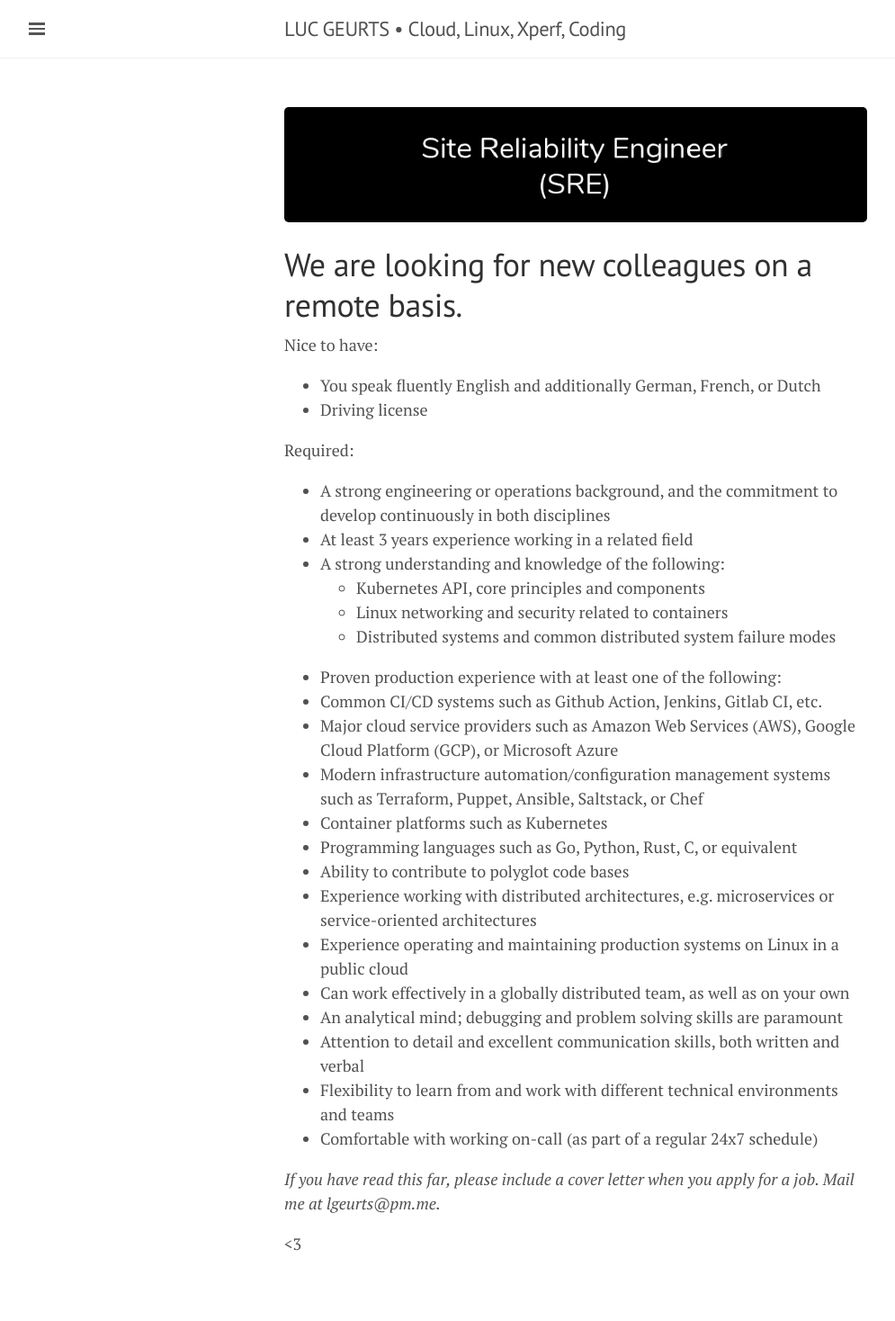
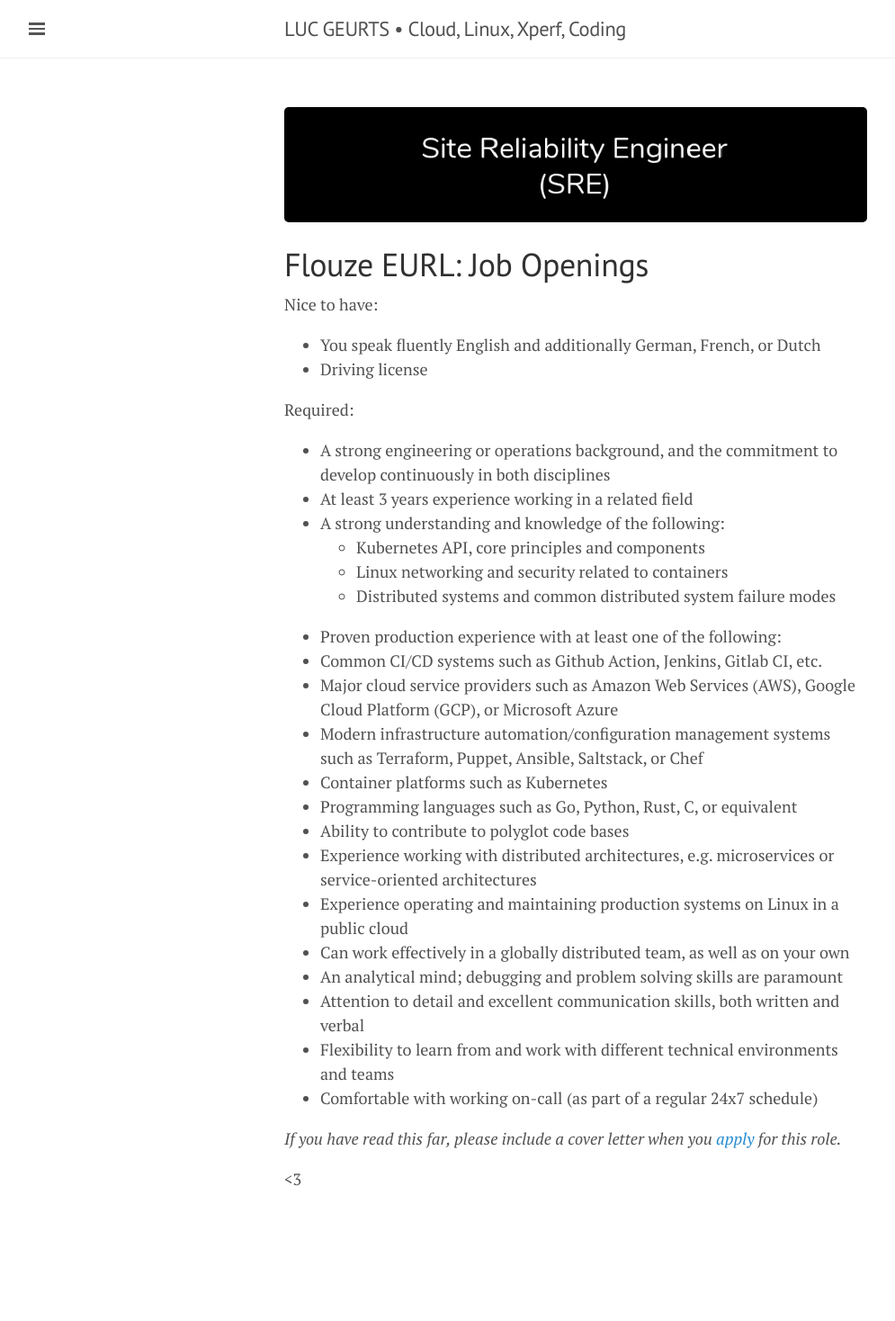
Before and after one commit to lgeurts/lgeurts.github.io, a Jekyll site: the page built from APPLICATION_FORM.md, in a window 1280 px wide. Shown: the whole page at 90% size, without its empty margins (0-995 px from the left). Built offline with Jekyll 4.4.1, drawn with Linux system fonts in a browser that asks for light colours; nearby versions of some CDN libraries; our own code applies the rules of GitHub Pages for plain Markdown files; after the commit the page ends 1396 px from its top, so only the background shows below that.

Commit message:
Update APPLICATION_FORM.md

```diff
--- a/APPLICATION_FORM.md
+++ b/APPLICATION_FORM.md
@@ -1,6 +1,6 @@
 ![Join Us](/assets/opportunities.png)
 
-# We are looking for new colleagues on a remote basis.
+# Flouze EURL: Job Openings
 
 Nice to have:
 
@@ -30,6 +30,6 @@
 - Flexibility to learn from and work with different technical environments and teams
 - Comfortable with working on-call (as part of a regular 24x7 schedule)
 
-*If you have read this far, please include a cover letter when you apply for a job. Mail me at lgeurts@pm.me.*
+*If you have read this far, please include a cover letter when you [apply](lgeurts@pm.me) for this role.*
 
 <3
```
